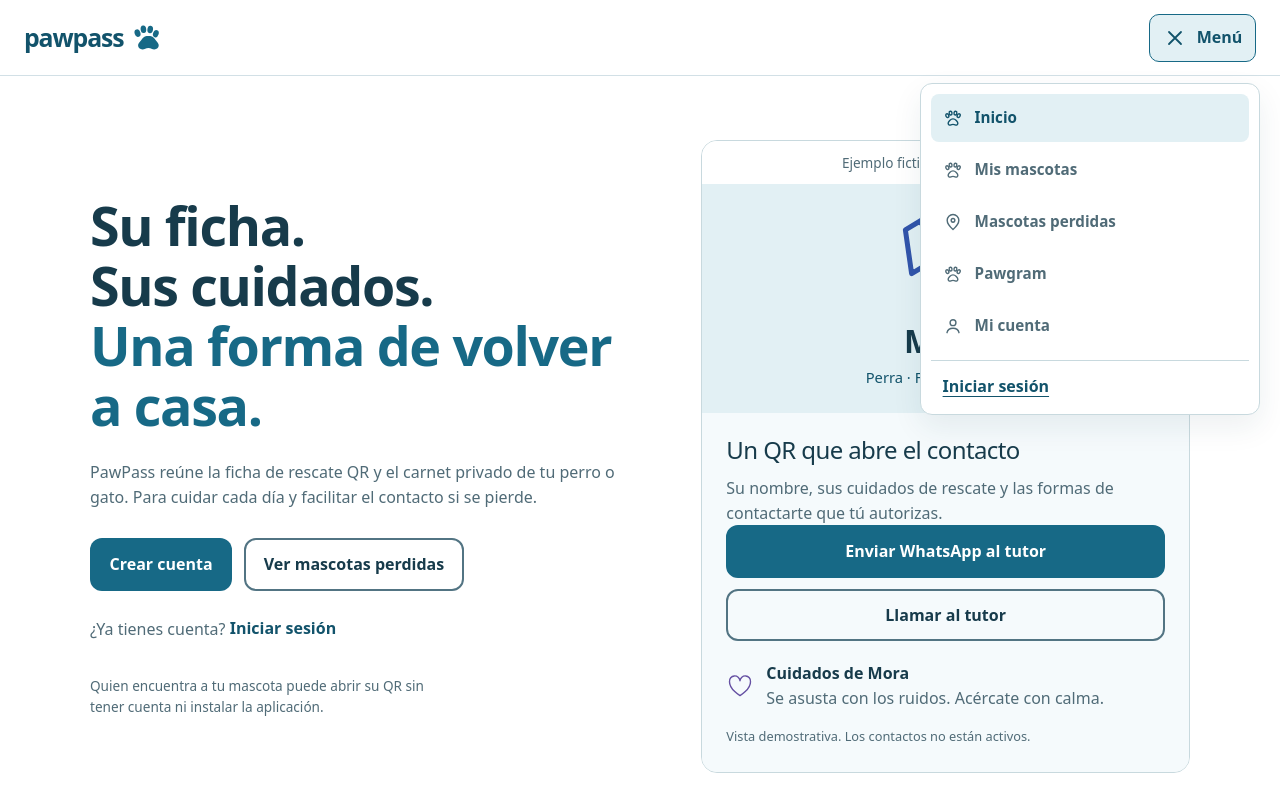
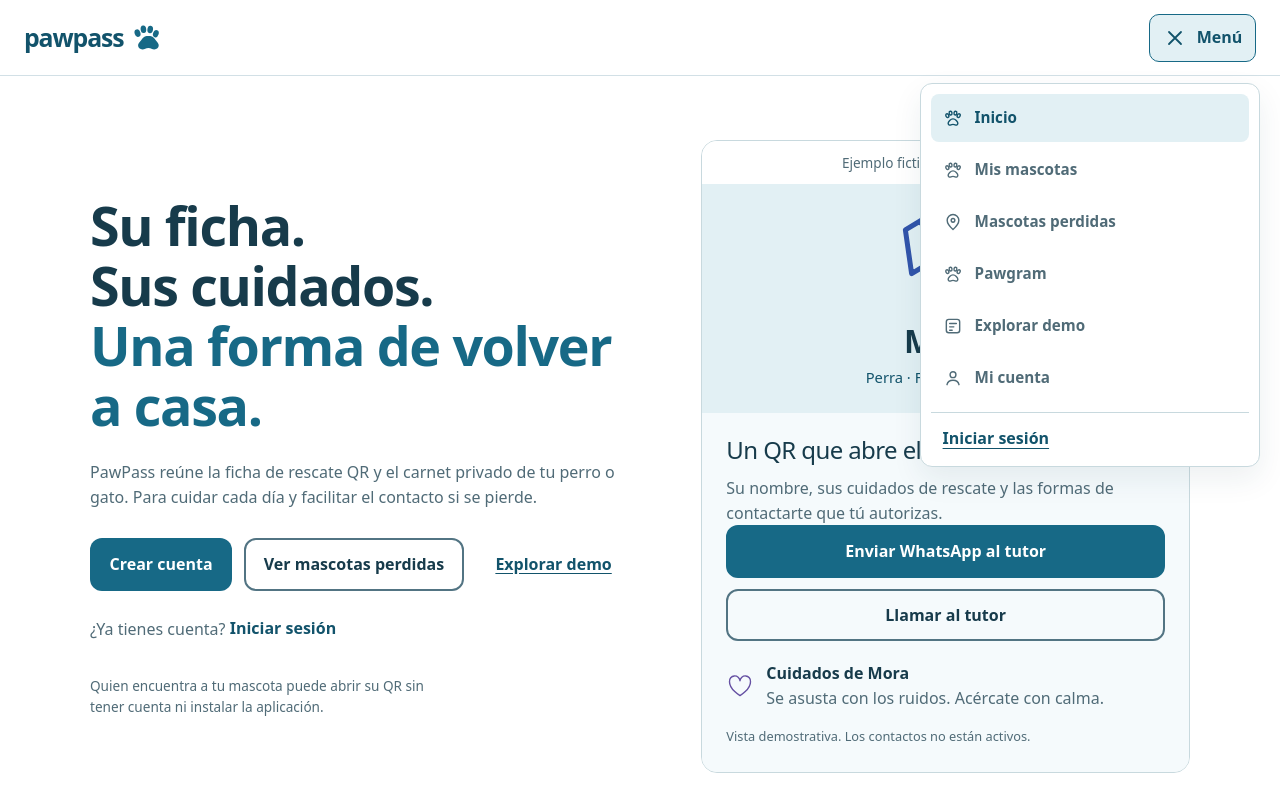
Before and after one commit to dnnnah/pawass2, a Next.js app: page / in a window 1280 px wide. Both pictures are taken after a click on the button "Menú". Shown: the top 800 px of the page. Built offline with nearby package versions, Linux system fonts and the light colour scheme; no server answers.

Commit message:
feat(demo): agrega accesos desde inicio y navegación

```diff
--- a/src/features/home/home-content.tsx
+++ b/src/features/home/home-content.tsx
@@ -12,6 +12,7 @@ export function HomeContent({ signedIn }: { signedIn: boolean }) {
           <div className={styles.actions}>
             <Link href={signedIn ? '/mascotas' : '/acceso?modo=crear'} prefetch={false} className="button button--primary">{signedIn ? 'Ir a mis mascotas' : 'Crear cuenta'}</Link>
             <Link href="/perdidas" className="button button--outline">Ver mascotas perdidas</Link>
+            <Link href="/demo" className="button button--text">Explorar demo</Link>
           </div>
           {!signedIn && <p className={styles.login}>¿Ya tienes cuenta? <Link href="/acceso" prefetch={false}>Iniciar sesión</Link></p>}
           <p className={styles.detail}>Quien encuentra a tu mascota puede abrir su QR sin tener cuenta ni instalar la aplicación.</p>
--- a/src/features/navigation/app-header.tsx
+++ b/src/features/navigation/app-header.tsx
@@ -6,7 +6,7 @@ import { useEffect, useRef, useState } from 'react';
 import { BrandMark } from '@/features/auth/brand-mark';
 import { signOut } from '@/features/auth/actions';
 
-type ActiveDestination = 'home' | 'pets' | 'lost' | 'account' | 'pawgram';
+type ActiveDestination = 'home' | 'pets' | 'lost' | 'account' | 'pawgram' | 'demo';
 
 export function AppHeader({ active, signedIn = true }: { active: ActiveDestination; signedIn?: boolean }) {
   const [open, setOpen] = useState(false);
@@ -30,20 +30,28 @@ export function AppHeader({ active, signedIn = true }: { active: ActiveDestinati
       <button ref={toggleRef} className="menu-toggle" type="button" aria-expanded={open} aria-controls="app-menu" aria-label={open ? 'Cerrar menú de navegación' : 'Abrir menú de navegación'} onClick={() => setOpen(!open)}>
         <svg viewBox="0 0 24 24" aria-hidden="true">{open ? <path d="m6 6 12 12M6 18 18 6" /> : <path d="M4 6h16M4 12h16M4 18h16" />}</svg><span>Menú</span>
       </button>
-      {open && <nav id="app-menu" className="app-menu" aria-label="Navegación principal">
-        <Link className={`nav-link ${active === 'home' ? 'nav-link--active' : ''}`} href="/" onClick={() => setOpen(false)} aria-current={active === 'home' ? 'page' : undefined}><NavIcon name="pets" /><span>Inicio</span></Link>
-        <Link className={`nav-link ${active === 'pets' ? 'nav-link--active' : ''}`} href="/mascotas" onClick={() => setOpen(false)} aria-current={active === 'pets' ? 'page' : undefined}><NavIcon name="pets" /><span>Mis mascotas</span></Link>
-        <Link className={`nav-link ${active === 'lost' ? 'nav-link--active' : ''}`} href="/perdidas" onClick={() => setOpen(false)} aria-current={active === 'lost' ? 'page' : undefined}><NavIcon name="lost" /><span>Mascotas perdidas</span></Link>
-        <Link className={`nav-link ${active === 'pawgram' ? 'nav-link--active' : ''}`} href="/pawgram" onClick={() => setOpen(false)} aria-current={active === 'pawgram' ? 'page' : undefined}><NavIcon name="pets" /><span>Pawgram</span></Link>
-        <Link className={`nav-link ${active === 'account' ? 'nav-link--active' : ''}`} href="/cuenta" onClick={() => setOpen(false)} aria-current={active === 'account' ? 'page' : undefined}><NavIcon name="account" /><span>Mi cuenta</span></Link>
-      {signedIn ? <form action={signOut}><button className="text-button" type="submit">Cerrar sesión</button></form> : <Link className="text-button app-header__login" href="/acceso" onClick={() => setOpen(false)}>Iniciar sesión</Link>}
-      </nav>}
+      {open && <AppMenu active={active} signedIn={signedIn} onNavigate={() => setOpen(false)} />}
     </header>
   );
 }
 
-function NavIcon({ name }: { name: 'pets' | 'lost' | 'account' | 'pawgram' }) {
+export function AppMenu({ active, signedIn, onNavigate }: { active: ActiveDestination; signedIn: boolean; onNavigate: () => void }) {
+  return (
+    <nav id="app-menu" className="app-menu" aria-label="Navegación principal">
+      <Link className={`nav-link ${active === 'home' ? 'nav-link--active' : ''}`} href="/" onClick={onNavigate} aria-current={active === 'home' ? 'page' : undefined}><NavIcon name="pets" /><span>Inicio</span></Link>
+      <Link className={`nav-link ${active === 'pets' ? 'nav-link--active' : ''}`} href="/mascotas" onClick={onNavigate} aria-current={active === 'pets' ? 'page' : undefined}><NavIcon name="pets" /><span>Mis mascotas</span></Link>
+      <Link className={`nav-link ${active === 'lost' ? 'nav-link--active' : ''}`} href="/perdidas" onClick={onNavigate} aria-current={active === 'lost' ? 'page' : undefined}><NavIcon name="lost" /><span>Mascotas perdidas</span></Link>
+      <Link className={`nav-link ${active === 'pawgram' ? 'nav-link--active' : ''}`} href="/pawgram" onClick={onNavigate} aria-current={active === 'pawgram' ? 'page' : undefined}><NavIcon name="pets" /><span>Pawgram</span></Link>
+      <Link className={`nav-link ${active === 'demo' ? 'nav-link--active' : ''}`} href="/demo" onClick={onNavigate} aria-current={active === 'demo' ? 'page' : undefined}><NavIcon name="demo" /><span>Explorar demo</span></Link>
+      <Link className={`nav-link ${active === 'account' ? 'nav-link--active' : ''}`} href="/cuenta" onClick={onNavigate} aria-current={active === 'account' ? 'page' : undefined}><NavIcon name="account" /><span>Mi cuenta</span></Link>
+      {signedIn ? <form action={signOut}><button className="text-button" type="submit">Cerrar sesión</button></form> : <Link className="text-button app-header__login" href="/acceso" onClick={onNavigate}>Iniciar sesión</Link>}
+    </nav>
+  );
+}
+
+function NavIcon({ name }: { name: 'pets' | 'lost' | 'account' | 'pawgram' | 'demo' }) {
   if (name === 'pets') return <svg className="nav-link__icon" viewBox="0 0 24 24" aria-hidden="true"><path d="M12 13c-2.8 0-5.8 3.2-5.8 5.4 0 1.8 1.5 2.6 3.2 1.8.9-.4 1.7-.6 2.6-.6s1.7.2 2.6.6c1.7.8 3.2 0 3.2-1.8 0-2.2-3-5.4-5.8-5.4Z"/><ellipse cx="5.2" cy="9.2" rx="1.7" ry="2.3" transform="rotate(-25 5.2 9.2)"/><ellipse cx="9.1" cy="6.1" rx="1.7" ry="2.3" transform="rotate(-8 9.1 6.1)"/><ellipse cx="14.9" cy="6.1" rx="1.7" ry="2.3" transform="rotate(8 14.9 6.1)"/><ellipse cx="18.8" cy="9.2" rx="1.7" ry="2.3" transform="rotate(25 18.8 9.2)"/></svg>;
   if (name === 'lost') return <svg className="nav-link__icon" viewBox="0 0 24 24" aria-hidden="true"><path d="M19 10c0 5-7 11-7 11S5 15 5 10a7 7 0 1 1 14 0Z"/><circle cx="12" cy="10" r="2.2"/></svg>;
+  if (name === 'demo') return <svg className="nav-link__icon" viewBox="0 0 24 24" aria-hidden="true"><rect x="4" y="4" width="16" height="16" rx="3"/><path d="M8 9h8M8 13h5M8 17h3"/></svg>;
   return <svg className="nav-link__icon" viewBox="0 0 24 24" aria-hidden="true"><circle cx="12" cy="8" r="3.5"/><path d="M4.8 20c.7-3.5 3.4-5.4 7.2-5.4s6.5 1.9 7.2 5.4"/></svg>;
 }
```
Also changed, not shown: 2 other files (tests, documents, lock files or other folders).
